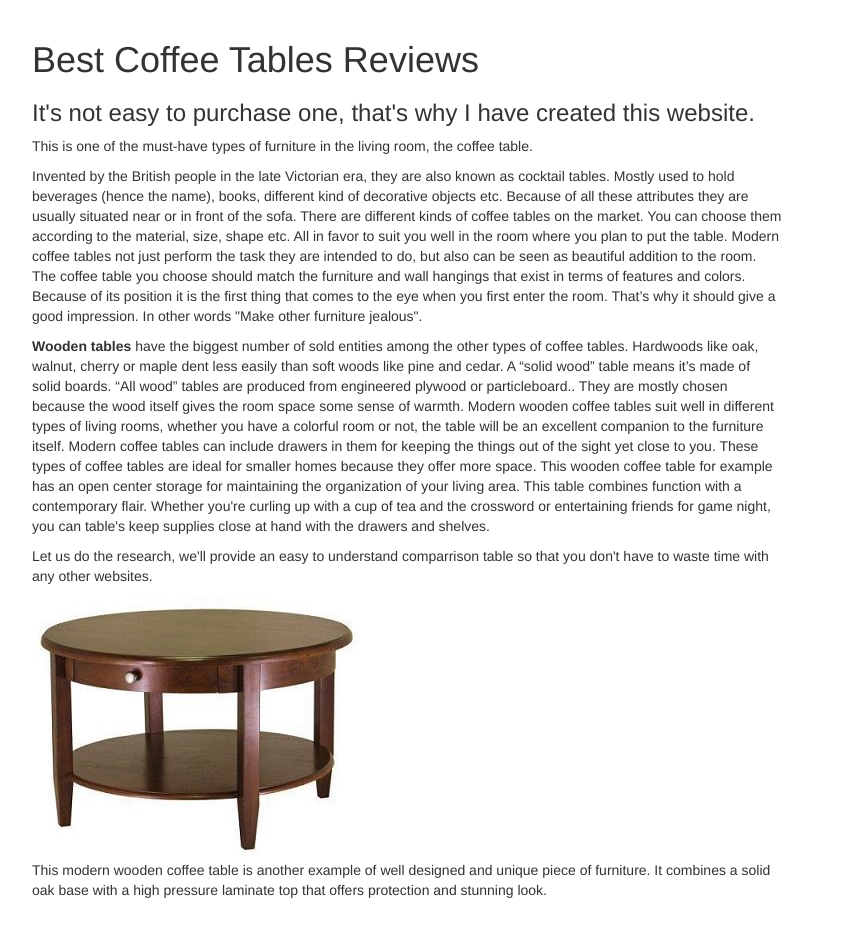
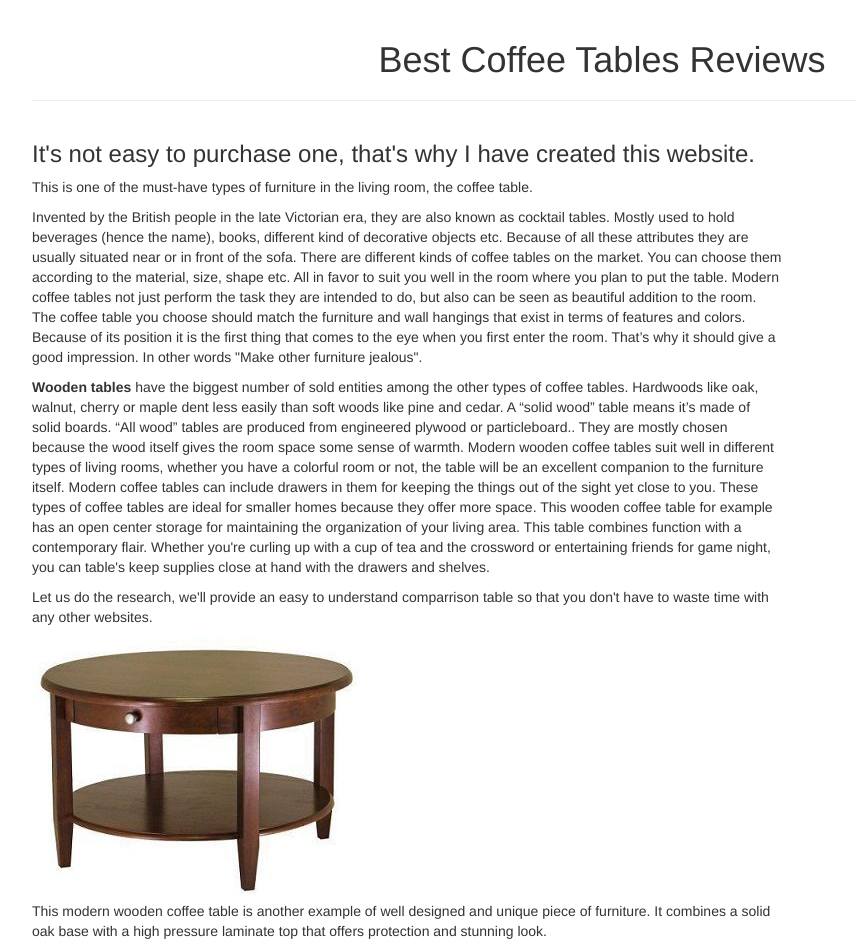
Before and after one commit to gamebak/blogcraft, a PHP site: page / in a window 1280 px wide. Shown: the part 65-1016 px from the top of the page, without its empty margins (38-894 px from the left). Before the commit the page ends 963 px from the top, so only its background shows below. Run offline with PHP 8.4, Linux system fonts and the light colour scheme; some libraries are stand-ins or nearby versions.

Commit message:
- css + index title

```diff
--- a/css/app.css
+++ b/css/app.css
@@ -11,6 +11,6 @@ html body{font-size: 14px;}
 .spacer{margin-top:30px;}
 .navbar-default .navbar-brand{color:#fff;}
 .navbarmain{background:#2C3E50;font-size: 2em;}
-.navbar a:focus{outline: 0;}
-.navbar a:hover{color:#fff;}
+.navbar a:focus{outline: 0;color:#18BC9C;}
+.navbar-brand a:hover{color:#18BC9C;}
 .navbar-brand{text-transform: uppercase;}
--- a/index.php
+++ b/index.php
@@ -42,6 +42,13 @@ $db->key('db', $filterKey, "<h1>Websites blocked in Pakistan</h1>
 */
 ?>
 <div class="container">
+
+<div class="row">
+<div class="col-lg-12 text-center">
+  <h1>Best Coffee Tables Reviews</h1>
+  <hr class="star-primary">
+</div>
+</div>
 <div class="row">
     <div class="col-lg-8">
     <?php
@@ -49,7 +56,8 @@ $db->key('db', $filterKey, "<h1>Websites blocked in Pakistan</h1>
       else if( $filterKey == '' || $filterKey == "/index.php" )
       {
       ?>
-      <h1>Best Coffee Tables Reviews</h1>
+
+
       <h3>It's not easy to purchase one, that's why I have created this website.</h3>
       <p>This is one of the must-have types of furniture in the living room, the coffee table.</p>
       <p>Invented by the British people in the late Victorian era, they are also known as cocktail tables. Mostly used to hold beverages (hence the name), books, different kind of decorative objects etc. Because of all these attributes they are usually situated near or in front of the sofa. There are different kinds of coffee tables on the market. You can choose them according to the material, size, shape etc. All in favor to suit you well in the room where you plan to put the table. Modern coffee tables not just perform the task they are intended to do, but also can be seen as beautiful addition to the room. The coffee table you choose should match the furniture and wall hangings that exist in terms of features and colors. Because of its position it is the first thing that comes to the eye when you first enter the room. That’s why it should give a good impression. In other words "Make other furniture jealous". </p>
```
